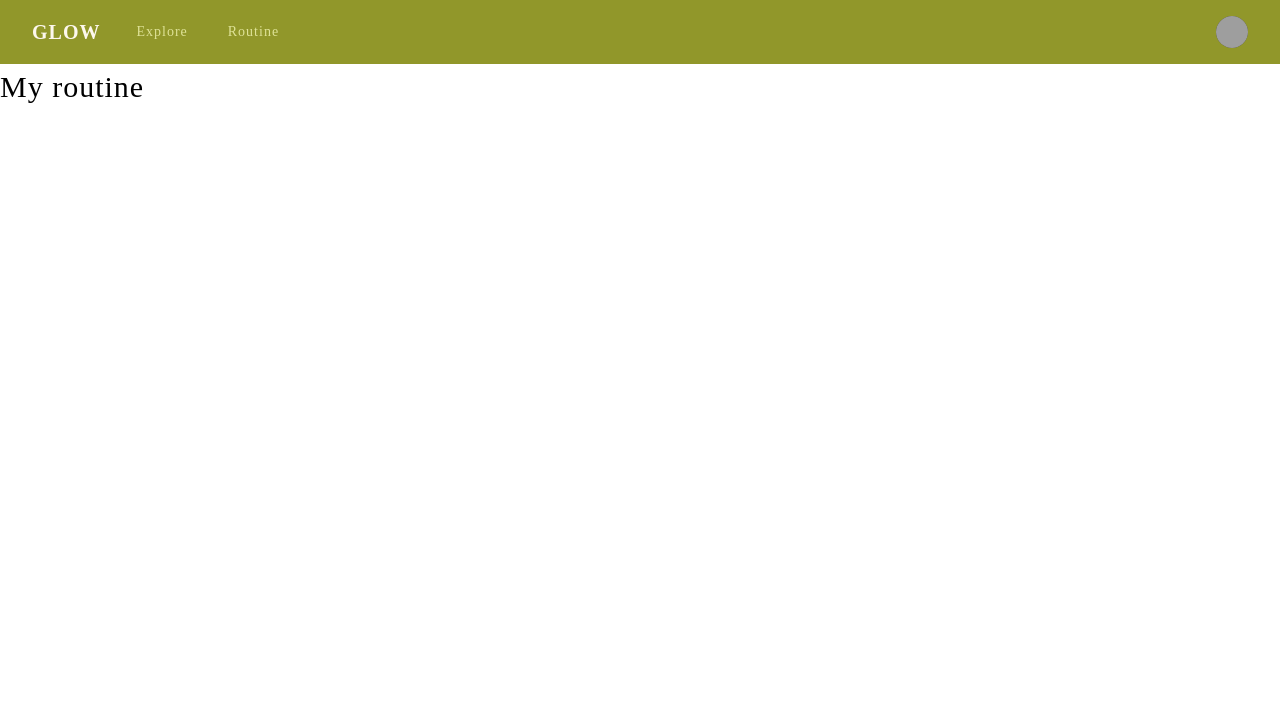
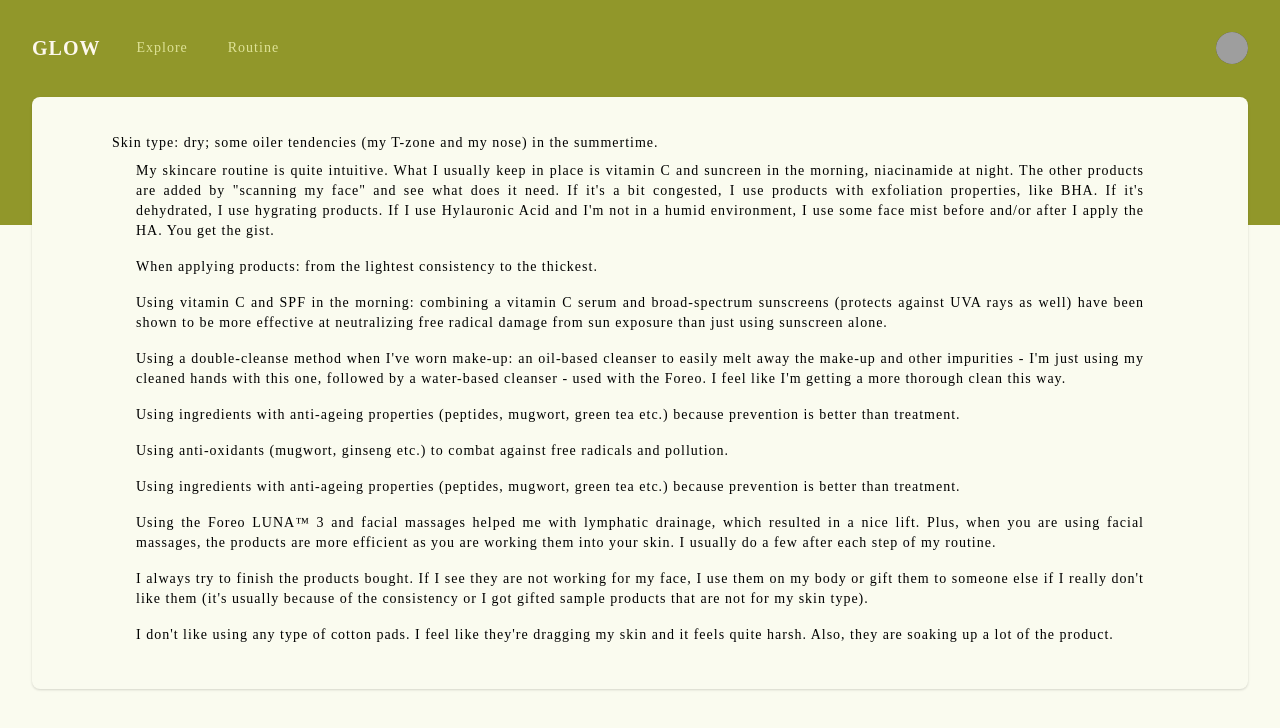
Before and after one commit to biancacomanescu97/glow, a React (Create React App) app: page /routine in a window 1280 px wide. Shown: the top 728 px of the page. Built offline with nearby package versions, Linux system fonts and the light colour scheme; grey boxes are pictures that could not be loaded.

Commit message:
Set up Routine page

```diff
--- a/public/index.html
+++ b/public/index.html
@@ -9,11 +9,10 @@
       content="Skincare learning platform"
     />
     <link rel="apple-touch-icon" href="%PUBLIC_URL%/assets/img/favicon.ico" />
-
     <link rel="manifest" href="%PUBLIC_URL%/manifest.json" />
     <title>Glow</title>
   </head>
-  <body>
+  <body class="h-full bg-citron-10">
     <div id="root"></div>
   </body>
 </html>
--- a/src/App.tsx
+++ b/src/App.tsx
@@ -1,5 +1,6 @@
 import { BrowserRouter as Router, Route, Switch } from "react-router-dom";
 import Navbar from "./components/navigation/Navbar";
+import Routine from "./components/routine/Routine";
 
 function App() {
   return (
@@ -9,7 +10,9 @@ function App() {
         <Switch>
           <Route exact path="/">Hello Glow</Route>
           <Route path="/explore">Explore Glow</Route>
-          <Route path="/routine">My routine</Route>
+          <Route path="/routine">
+            <Routine />
+          </Route>
           <Route path="/user/profile">User Profile</Route>
           <Route path="/user/settings">Settings</Route>
         </Switch>
--- a/src/components/navigation/Navbar.tsx
+++ b/src/components/navigation/Navbar.tsx
@@ -1,5 +1,5 @@
-import { Disclosure } from "@headlessui/react";
-import { MenuIcon, XIcon } from "@heroicons/react/outline";
+import { Disclosure, Menu } from "@headlessui/react";
+import { BellIcon, MenuIcon, XIcon } from "@heroicons/react/outline";
 import { Link } from "react-router-dom";
 
 import User from "./user/User";
@@ -21,13 +21,16 @@ function classNames(...classes: string[]) {
 
 export default function Navbar() {
   return (
+    <div className="min-h-full">
+      <div className="bg-citron pb-32">
         <Disclosure as="nav" className="bg-citron">
           {({ open }) => (
             <>
-          <div className="max-w-full mx-auto px-2 sm:px-6 lg:px-8">
-            <div className="relative flex items-center justify-between h-16">
-              <div className="absolute inset-y-0 left-0 flex items-center sm:hidden">
-                {/* Mobile menu button*/}
+              <div className="max-w-full mx-auto sm:px-6 sm:py-0 lg:px-8 lg:py-4">
+                <div className="border-b border-citron">
+                  <div className="flex items-center justify-between h-16 px-4 sm:px-0">
+                    <div className="flex items-center sm:hidden">
+                      {/* Mobile menu button */}
                       <Disclosure.Button className="inline-flex items-center justify-center p-2 rounded-md text-citron-200 hover:text-citron-10 hover:bg-citron-300 focus:outline-none focus:ring-2 focus:ring-inset focus:ring-citron-10">
                         <span className="sr-only">Open main menu</span>
                         {open ? (
@@ -71,13 +74,13 @@ export default function Navbar() {
                         </div>
                       </div>
                     </div>
-              <div className="absolute inset-y-0 right-0 flex items-center pr-2 sm:static sm:inset-auto sm:ml-6 sm:pr-0">
+                    <div className="inset-y-0 right-0 flex items-center pr-2 sm:static sm:inset-auto sm:ml-6 sm:pr-0">
                       {/* Profile dropdown */}
                       <User />
                     </div>
                   </div>
                 </div>
-
+              </div>
               <Disclosure.Panel className="sm:hidden">
                 <div className="px-2 pt-2 pb-3 space-y-1">
                   {navigationItems.map((item) => (
@@ -99,5 +102,7 @@ export default function Navbar() {
             </>
           )}
         </Disclosure>
+      </div>
+    </div>
   );
 }
--- /dev/null
+++ b/src/components/routine/Routine.tsx
@@ -0,0 +1,69 @@
+export default function Routine() {
+  return (
+    <main className="-mt-32">
+      <div className="max-w-full mx-auto pb-12 px-4 sm:px-6  lg:px-8">
+        <div className="bg-citron-10 rounded-lg shadow px-5 py-4 sm:px-6">
+          <div className="container mx-auto px-4 sm:px-6 lg:px-8 text-justify text-sm font-medium">
+            <div className="px-4 py-5 sm:px-6">
+              Skin type: dry; some oiler tendencies (my T-zone and my nose) in the
+              summertime.
+              <div className="px-4 py-2 sm:px-6">
+                My skincare routine is quite intuitive. What I usually keep in place is
+                vitamin C and suncreen in the morning, niacinamide at night. The other products are
+                added by "scanning my face" and see what does it need. If it's a bit
+                congested, I use products with exfoliation properties, like BHA. If it's dehydrated, I use hygrating products. If
+                I use Hylauronic Acid and I'm not in a humid environment, I use some
+                face mist before and/or after I apply the HA. You get the gist.
+              </div>
+              <div className="px-4 py-2 sm:px-6">
+                When applying products: from the lightest consistency to the thickest.
+              </div>
+              <div className="px-4 py-2 sm:px-6">
+                Using vitamin C and SPF in the morning: combining a vitamin C serum and
+                broad-spectrum sunscreens (protects against UVA rays as well) have been
+                shown to be more effective at neutralizing free radical damage from sun
+                exposure than just using sunscreen alone.
+              </div>
+              <div className="px-4 py-2 sm:px-6">
+                Using a double-cleanse method when I've worn make-up: an oil-based
+                cleanser to easily melt away the make-up and other impurities - I'm just
+                using my cleaned hands with this one, followed by a water-based cleanser
+                - used with the Foreo. I feel like I'm getting a more thorough clean
+                this way.
+              </div>
+              <div className="px-4 py-2 sm:px-6">
+                Using ingredients with anti-ageing properties (peptides, mugwort, green
+                tea etc.) because prevention is better than treatment.
+              </div>
+              <div className="px-4 py-2 sm:px-6">
+                Using anti-oxidants (mugwort, ginseng etc.) to combat against free
+                radicals and pollution.
+              </div>
+              <div className="px-4 py-2 sm:px-6">
+                Using ingredients with anti-ageing properties (peptides, mugwort, green
+                tea etc.) because prevention is better than treatment.
+              </div>
+              <div className="px-4 py-2 sm:px-6">
+                Using the Foreo LUNA™ 3 and facial massages helped me with lymphatic
+                drainage, which resulted in a nice lift. Plus, when you are using facial
+                massages, the products are more efficient as you are working them into
+                your skin. I usually do a few after each step of my routine.
+              </div>
+              <div className="px-4 py-2 sm:px-6">
+                I always try to finish the products bought. If I see they are not
+                working for my face, I use them on my body or gift them to someone else
+                if I really don't like them (it's usually because of the consistency or
+                I got gifted sample products that are not for my skin type).
+              </div>
+              <div className="px-4 py-2 sm:px-6">
+                I don't like using any type of cotton pads. I feel like they're dragging
+                my skin and it feels quite harsh. Also, they are soaking up a lot of the
+                product.
+              </div>
+              </div>
+            </div>
+        </div>
+      </div>
+    </main>
+  );
+}
```
Lines whose indentation alone changed are shown as unchanged.
